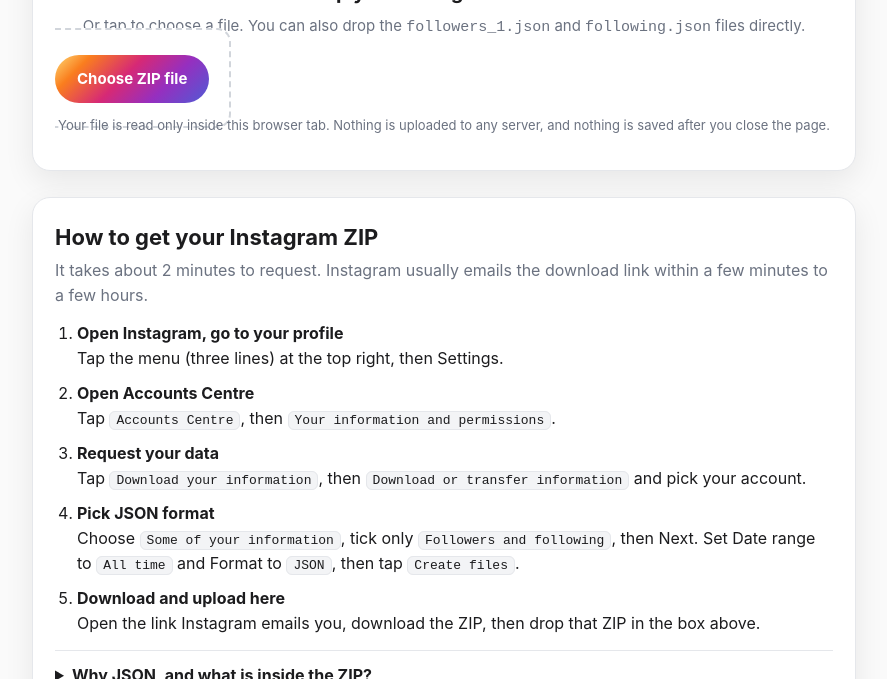
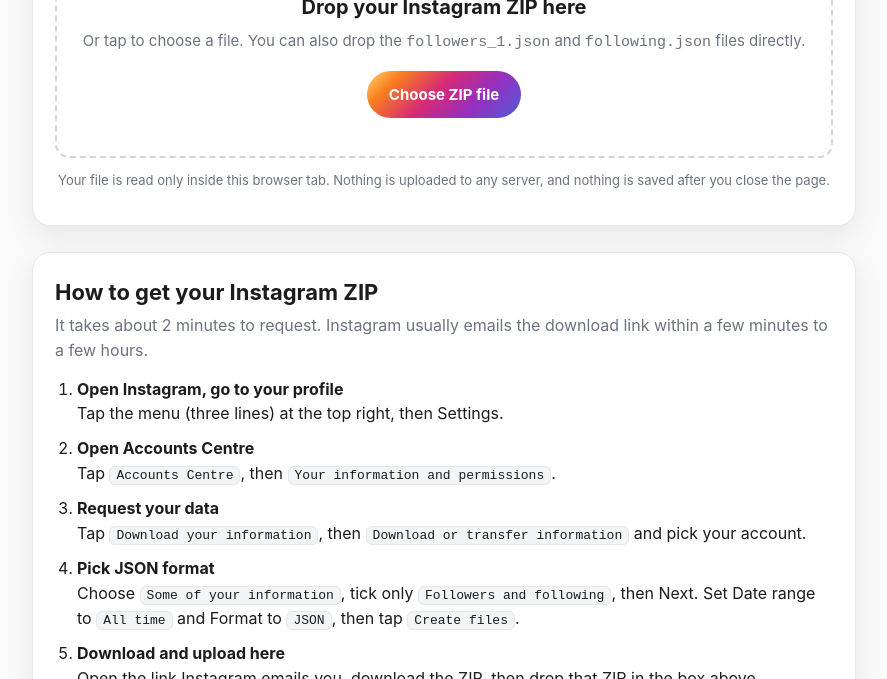
Before and after one commit to D30N/instagram-follow-back-checker, a plain HTML site: page index.html in a window 1280 px wide. Shown: the part 421-1100 px from the top of the page, without its empty margins (196-1083 px from the left). Drawn offline with nearby package versions, Linux system fonts and the light colour scheme.

Commit message:
Fix drop zone alignment: label is inline by default, add display:block so the dashed border wraps its content

```diff
--- a/index.html
+++ b/index.html
@@ -32,7 +32,7 @@
   h1 .grad{background:var(--grad);-webkit-background-clip:text;background-clip:text;color:transparent}
   .sub{color:var(--muted);font-size:17px;max-width:620px;margin:0 auto}
   .card{background:var(--card);border:1px solid var(--line);border-radius:var(--radius);box-shadow:var(--shadow);padding:22px;margin-top:26px}
-  .drop{border:2px dashed #d1d5db;border-radius:14px;padding:38px 20px;text-align:center;cursor:pointer;transition:.15s;background:#fff}
+  .drop{display:block;border:2px dashed #d1d5db;border-radius:14px;padding:38px 20px;text-align:center;cursor:pointer;transition:.15s;background:#fff}
   .drop:hover,.drop.drag{border-color:var(--pink);background:#fff5f8}
   .drop .icon{font-size:42px;line-height:1}
   .drop h2{margin:12px 0 6px;font-size:20px}
```
